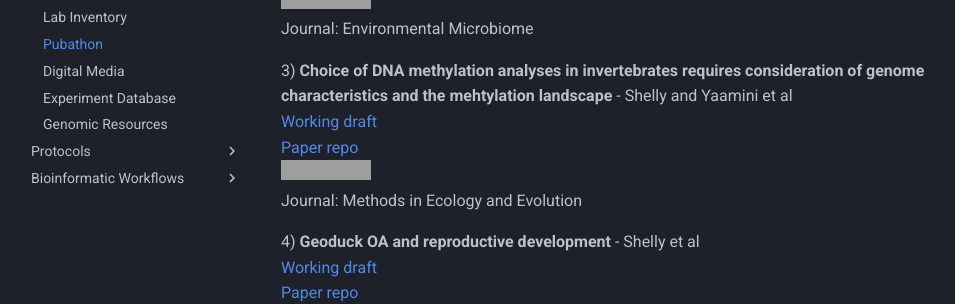
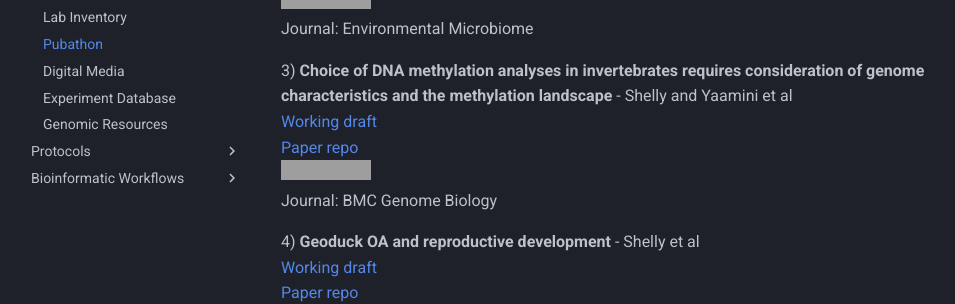
Before and after one commit to RobertsLab/resources, an MkDocs documentation site: the page built from docs/Pubathon.md, in a window 1280 px wide and 900 px high, scrolled down 770 px, cut to the strip 199-503 px from the top of the window. Shown: the whole strip, without its empty margins (15-970 px from the left). Built offline with MkDocs 1.6.1 and Material for MkDocs 9.7.7, drawn with Linux system fonts in a browser that asks for light colours; comment, search, counter and statistics services are not loaded; grey boxes are pictures that could not be loaded.

Commit message:
Update Pubathon.md

```diff
--- a/docs/Pubathon.md
+++ b/docs/Pubathon.md
@@ -20,11 +20,11 @@ Not able to make the call? You can [register your goals here.](https://docs.goog
 ![status](https://img.shields.io/badge/pub--a--thon%20status-ACCEPTED!!-blue.svg)
 Journal: Environmental Microbiome
 
-3) **Choice of DNA methylation analyses in invertebrates requires consideration of genome characteristics and the mehtylation landscape** - Shelly and Yaamini et al
+3) **Choice of DNA methylation analyses in invertebrates requires consideration of genome characteristics and the methylation landscape** - Shelly and Yaamini et al
 [Working draft](https://docs.google.com/document/d/1mjYzBNSl67Siv_Wph1ZF7CUrFpJr797_6yWyrjEKbto/edit)
 [Paper repo](https://github.com/hputnam/Meth_Compare)
 ![status](https://img.shields.io/badge/pub--a--thon%20status-in%20progress-orange.svg)
-Journal:  Methods in Ecology and Evolution
+Journal:  BMC Genome Biology
 
 4) **Geoduck OA and reproductive development** - Shelly et al
 [Working draft](https://docs.google.com/document/d/1YRoMQprj-cUQzBWzJ9lwSXrLbU3UYlutvDPb2QNlcMQ/edit)
```
